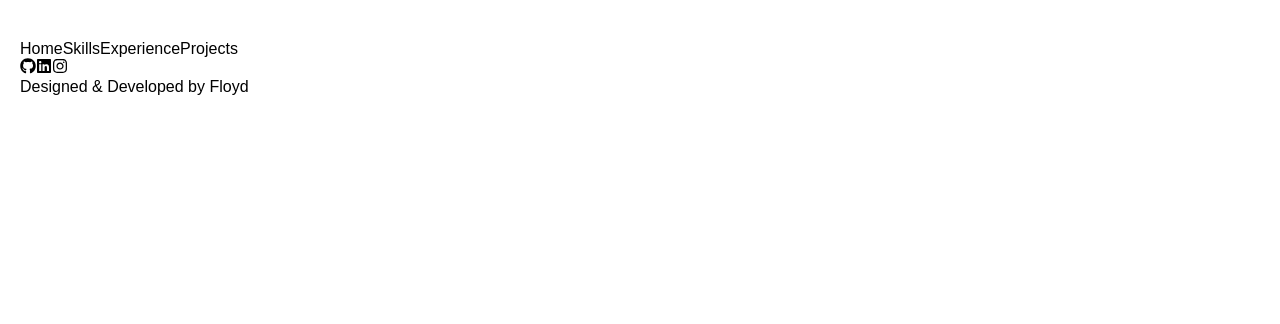
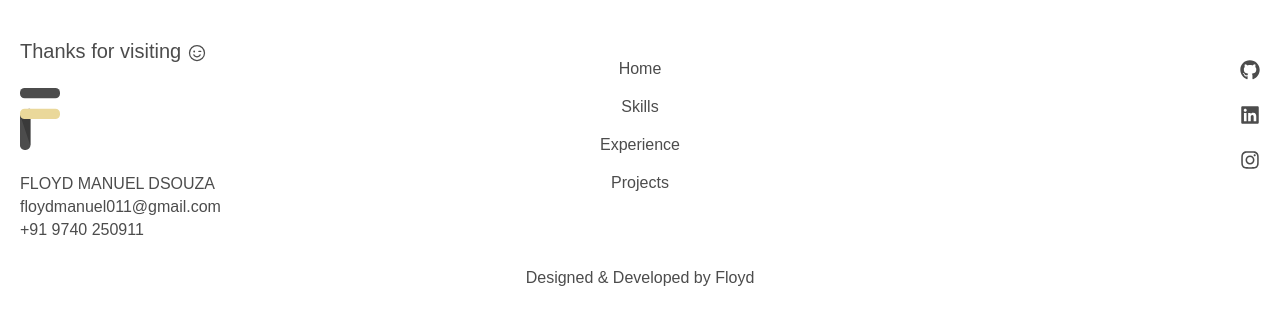
Before and after one commit to floyd-2499/portfolio-2026, a Next.js app: page /components/footer in a window 1280 px wide. Shown: the top 324 px of the page. Built offline with nearby package versions, Linux system fonts and the light colour scheme.

Commit message:
Add footer

```diff
--- a/src/pages/components/footer/index.js
+++ b/src/pages/components/footer/index.js
@@ -1,4 +1,8 @@
 import Link from "next/link"
+import Image from "next/image";
+
+import logo from "../../../assets/logo/logo-dark.svg";
+import { PiSmileyWink } from "react-icons/pi";
 import { menuData } from "../header"
 import { socialMediaContents } from "../hero"
 import styles from "./styles.module.scss"
@@ -7,7 +11,13 @@ const Footer = () => {
     return (
         <div className={styles["footer-main"]}>
             <div className={styles["footer-top"]}>
-                <div className={styles["footer-left"]}></div>
+                <div className={styles["footer-left"]}>
+                    <div className={styles["footer-left-main-text"]}>Thanks for visiting <PiSmileyWink className={styles["smiley"]} /></div>
+                    <Image className={styles["footer-left-logo"]} alt="Floyd Manuel Dsouza Portfolio Logo" src={logo} />
+                    <div className={styles["footer-left-sub-text"]}>FLOYD MANUEL DSOUZA</div>
+                    <div className={styles["footer-left-sub-text"]}>floydmanuel011@gmail.com</div>
+                    <div className={styles["footer-left-sub-text"]}>+91 9740 250911</div>
+                </div>
                 <div className={styles["footer-mid"]}>
                     {menuData?.map((menu) => {
                         return (
--- a/src/pages/components/footer/styles.module.scss
+++ b/src/pages/components/footer/styles.module.scss
@@ -1,8 +1,89 @@
 @use "../../../styles/variables.scss" as var;
 
 .footer-main {
+  width: 100%;
+  max-width: 1450px;
+  display: flex;
+  align-items: center;
+  justify-content: center;
+  flex-direction: column;
+  gap: 30px;
+  margin: auto;
+  padding: 40px 20px;
+  box-sizing: border-box;
+  color: var.$primary-color;
+
+  .footer-top {
     width: 100%;
-    max-width: 1450px;
-    margin: auto;
-    padding: 40px 20px;
+    display: flex;
+    align-items: flex-start;
+    justify-content: space-between;
+    flex-direction: row;
+    flex-wrap: wrap;
+
+    .footer-left {
+        display: flex;
+        align-items: flex-start;
+        justify-content: flex-start;
+        flex-direction: column;
+        gap: 5px;
+        flex: 1;
+
+        &-main-text {
+            font-size: 20px;
+
+            .smiley {
+                margin-bottom: -5px;
+            }
+        }
+
+        &-logo {
+            width: 40px;
+            height: auto;
+            margin: 20px 0px;
+            box-sizing: border-box;
+        }
+    }
+
+    .footer-mid, .footer-right {
+        display: flex;
+        flex: 1;
+        align-items: center;
+        justify-content: center;
+        flex-direction: column;
+        gap: 20px;
+        padding: 20px 0px;
+        box-sizing: border-box;
+
+        .page-links{
+            cursor: pointer;
+
+            &:hover {
+                font-weight: 600;
+            }
+        }
+    }
+
+    .footer-right {
+        align-items: flex-end;
+
+        .media-icons {
+            font-size: 20px;
+        }
+    }
+  }
+
+  @media (max-width: 600px) {
+.footer-top {
+    flex-direction: column;
+    align-items: center;
+    justify-content: center ;
+    gap: 30px;
+    text-align: center;
+
+     .footer-left {
+        align-items: center;
+     }
 }
+  }
+}
```
Also changed, not shown: src/styles/global.scss (+3 -4 lines).
